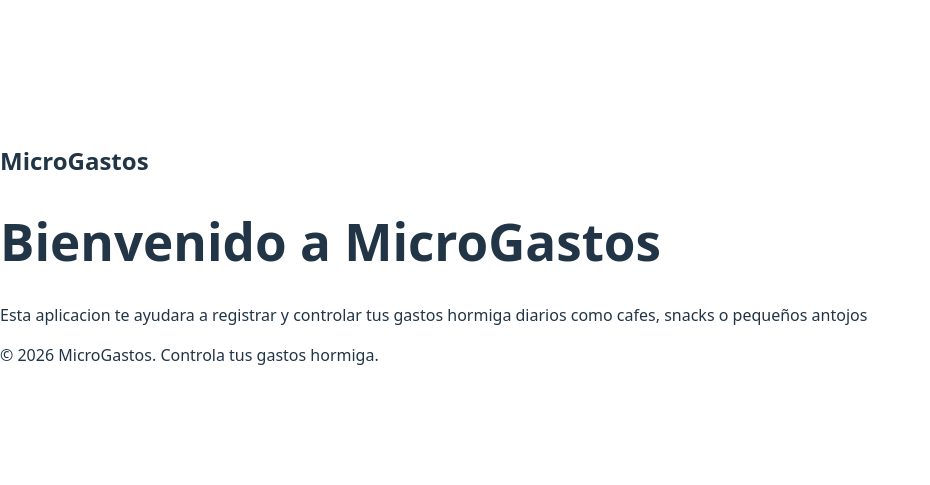
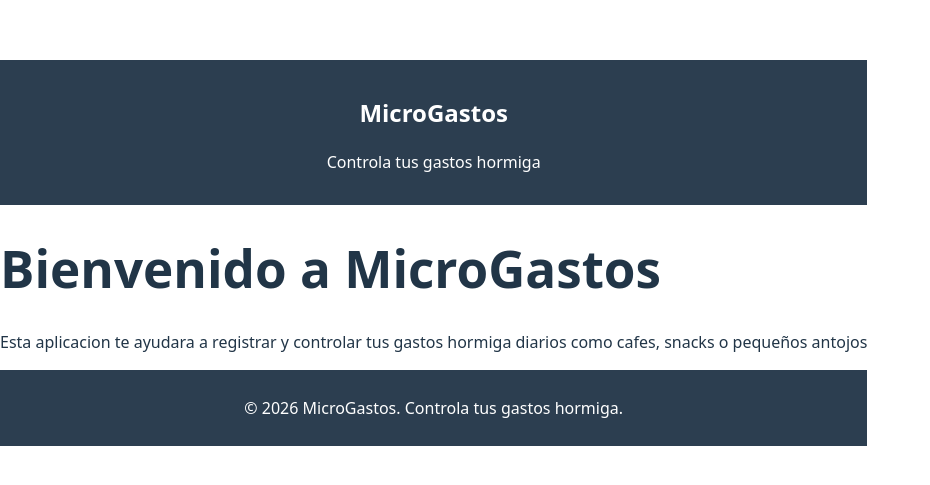
Before and after one commit to EvelynAgudelo/Proyecto-Frontend-MicroGastos, a React (Vite) app in the folder proyecto-microgastos/: page / in a window 1280 px wide. Shown: the part 147-632 px from the top of the page, without its empty margins (0-930 px from the left). Built offline with nearby package versions, Linux system fonts and the light colour scheme.

Commit message:
feat:Maquetacion del Navbar y el footer

```diff
--- a/proyecto-microgastos/src/components/Footer.jsx
+++ b/proyecto-microgastos/src/components/Footer.jsx
@@ -1,6 +1,13 @@
 function  Footer() {
   return (
-    <footer className="footer">
+    <footer
+      style={{
+        backgroundColor: '#2c3e50',
+        color: 'white',
+        padding: '10px',
+        textAlign: 'center',
+      }}
+    >
       <p>&copy; 2026 MicroGastos. Controla tus gastos hormiga.</p>
     </footer>
   );
--- a/proyecto-microgastos/src/components/Navbar.jsx
+++ b/proyecto-microgastos/src/components/Navbar.jsx
@@ -1,7 +1,15 @@
 function Navbar() {
   return (
-    <nav className="navbar">
+    <nav
+      style={{
+        backgroundColor: '#2c3e50',
+        color: 'white',
+        padding: '15px',
+        textAlign: 'center',
+      }}
+    >
       <h2>MicroGastos</h2>
+      <p>Controla tus gastos hormiga</p>
     </nav>
     );
 }
```
